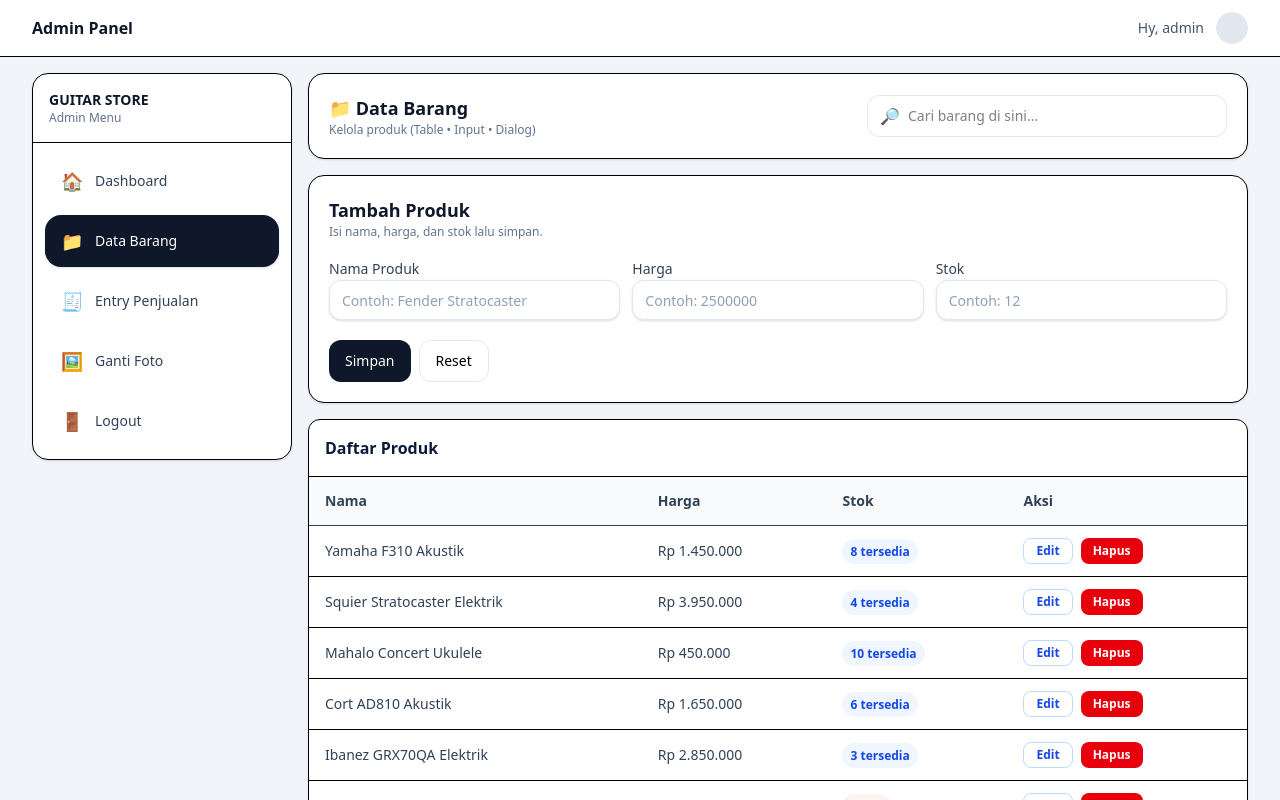
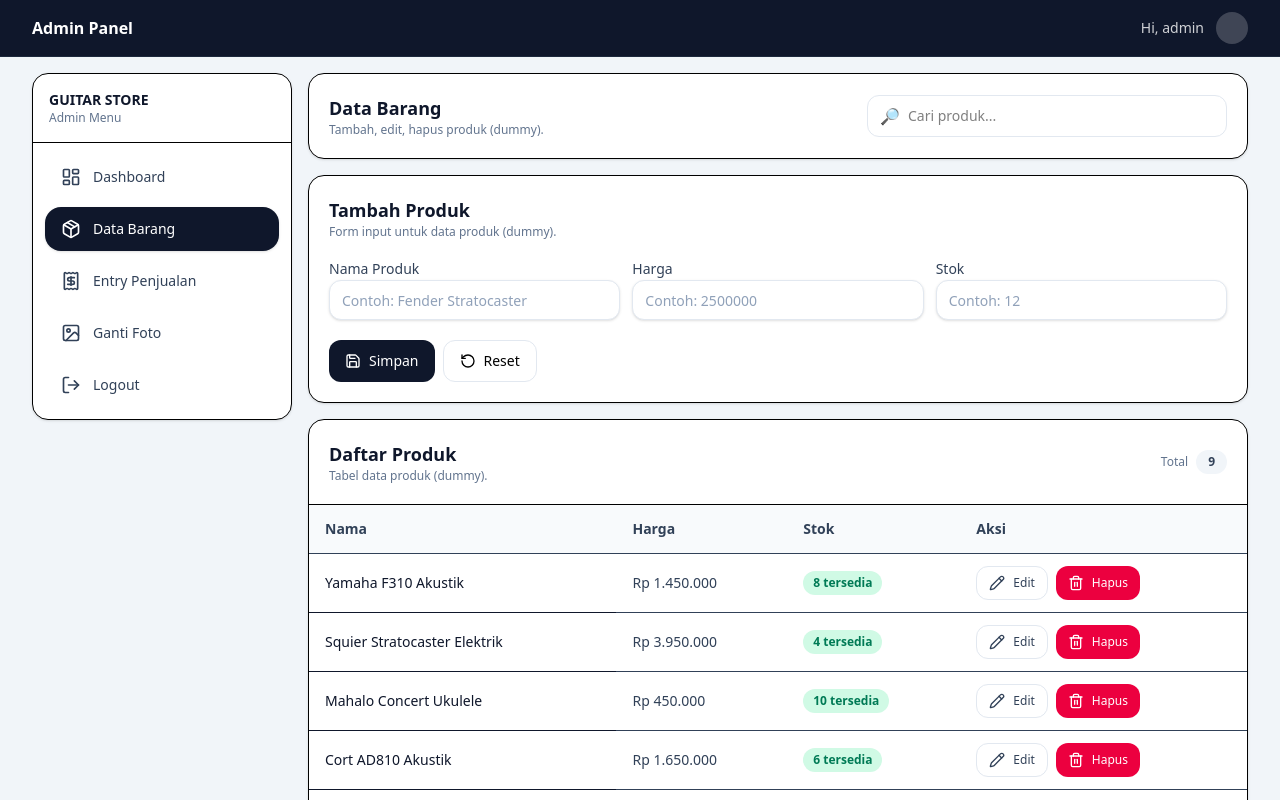
Before and after one commit to gremio2306/ByteWorkProduct, a React (Vite) app in the folder FinalProject/: page /admin/data-barang in a window 1280 px wide. Shown: the top 800 px of the page. Built offline with nearby package versions, Linux system fonts and the light colour scheme.

Commit message:
update admin

```diff
--- a/FinalProject/package.json
+++ b/FinalProject/package.json
@@ -11,6 +11,7 @@
   },
   "dependencies": {
     "@tailwindcss/vite": "^4.1.18",
+    "lucide-react": "^0.562.0",
     "react": "^19.2.0",
     "react-dom": "^19.2.0",
     "react-router-dom": "^7.11.0",
--- a/FinalProject/src/App.jsx
+++ b/FinalProject/src/App.jsx
@@ -5,9 +5,9 @@ import "./App.css";
 import Home from "./pages/Home.jsx";
 import ProductDetail from "./pages/ProductDetail.jsx";
 
-// ADMIN
-import AdminHome from "./components/admin/AdminHome.jsx"; // Dashboard admin (baru)
-import AdminDashboard from "./pages/AdminDashboard.jsx"; // Data Barang (CRUD)
+// Admin
+import AdminHome from "./components/admin/AdminHome.jsx";
+import AdminDashboard from "./pages/AdminDashboard.jsx";
 
 import EntryPenjualan from "./components/admin/EntryPenjualan.jsx";
 import GantiFoto from "./components/admin/GantiFoto.jsx";
--- a/FinalProject/src/components/admin/AdminHeader.jsx
+++ b/FinalProject/src/components/admin/AdminHeader.jsx
@@ -10,7 +10,6 @@ export default function AdminHeader({
       <div className="flex flex-col gap-4 sm:flex-row sm:items-center sm:justify-between">
         <div>
           <h1 className="font-bold text-lg">Admin Guitar Store</h1>
-          <p className="text-xs text-white/70">Kelola data produk (Table • Input • Dialog)</p>
         </div>
 
         <div className="flex flex-wrap items-center gap-2">
--- a/FinalProject/src/components/admin/AdminLayout.jsx
+++ b/FinalProject/src/components/admin/AdminLayout.jsx
@@ -1,15 +1,24 @@
 import { useState } from "react";
 import { NavLink } from "react-router-dom";
+import {
+  LayoutDashboard,
+  Package,
+  Receipt,
+  Image as ImageIcon,
+  LogOut,
+  Menu,
+  X,
+} from "lucide-react";
 
 export default function AdminLayout({ children }) {
   const [open, setOpen] = useState(false);
 
   const menu = [
-    { label: "Dashboard", icon: "🏠", to: "/admin" },
-    { label: "Data Barang", icon: "📁", to: "/admin/data-barang" },
-    { label: "Entry Penjualan", icon: "🧾", to: "/admin/entry-penjualan" },
-    { label: "Ganti Foto", icon: "🖼️", to: "/admin/ganti-foto" },
-    { label: "Logout", icon: "🚪", to: "/admin/logout" },
+    { label: "Dashboard", to: "/admin", icon: LayoutDashboard },
+    { label: "Data Barang", to: "/admin/data-barang", icon: Package },
+    { label: "Entry Penjualan", to: "/admin/entry-penjualan", icon: Receipt },
+    { label: "Ganti Foto", to: "/admin/ganti-foto", icon: ImageIcon },
+    { label: "Logout", to: "/admin/logout", icon: LogOut },
   ];
 
   const linkClass = ({ isActive }) =>
@@ -23,22 +32,25 @@ export default function AdminLayout({ children }) {
   return (
     <div className="min-h-screen bg-slate-100">
       {/* Topbar */}
-      <header className="sticky top-0 z-40 border-b bg-white">
+      <header className="sticky top-0 z-40 border-b border-slate-800 bg-slate-900 text-white">
         <div className="mx-auto w-full max-w-7xl px-3 sm:px-6 lg:px-8 h-14 flex items-center justify-between">
           <div className="flex items-center gap-2">
             <button
-              className="sm:hidden rounded-lg border border-slate-200 px-3 py-1.5 text-sm"
+             className="sm:hidden rounded-lg border border-white/20 px-2.5 py-1.5 hover:bg-white/10 transition"
               onClick={() => setOpen(true)}
               type="button"
             >
-              ☰
+              <Menu className="h-5 w-5" />
             </button>
-            <div className="font-semibold text-slate-900">Admin Panel</div>
+          <div className="font-semibold text-white">Admin Panel</div>
+
           </div>
 
           <div className="flex items-center gap-3 text-sm">
-            <div className="text-slate-600">Hy, admin</div>
-            <div className="h-8 w-8 rounded-full bg-slate-200" />
+            <div className="text-white/80">Hi, admin</div>
+
+            <div className="h-8 w-8 rounded-full bg-white/20" />
+
           </div>
         </div>
       </header>
@@ -56,17 +68,20 @@ export default function AdminLayout({ children }) {
               </div>
 
               <nav className="p-3 grid gap-2">
-                {menu.map((m) => (
+                {menu.map((m) => {
+                  const Icon = m.icon;
+                  return (
                     <NavLink
                       key={m.label}
                       to={m.to}
                       className={linkClass}
-                    end={m.to === "/admin"}   // ✅ hanya Dashboard yang end
+                      end={m.to === "/admin"} // ✅ dashboard tidak ikut aktif di subroute
                     >
-                    <span className="text-lg">{m.icon}</span>
+                      <Icon className="h-5 w-5" />
                       <span>{m.label}</span>
                     </NavLink>
-                ))}
+                  );
+                })}
               </nav>
             </div>
           </aside>
@@ -78,7 +93,7 @@ export default function AdminLayout({ children }) {
                 className="absolute inset-0 bg-black/40"
                 onClick={() => setOpen(false)}
               />
-              <div className="absolute left-0 top-0 h-full w-[80%] max-w-[300px] bg-white shadow-xl p-4">
+              <div className="absolute left-0 top-0 h-full w-[80%] max-w-75 bg-white shadow-xl p-4">
                 <div className="flex items-center justify-between mb-4">
                   <div className="font-semibold text-slate-900">Menu</div>
                   <button
@@ -86,12 +101,14 @@ export default function AdminLayout({ children }) {
                     onClick={() => setOpen(false)}
                     type="button"
                   >
-                    ✕
+                    <X className="h-4 w-4" />
                   </button>
                 </div>
 
                 <nav className="grid gap-2">
-                  {menu.map((m) => (
+                  {menu.map((m) => {
+                    const Icon = m.icon;
+                    return (
                       <NavLink
                         key={m.label}
                         to={m.to}
@@ -102,14 +119,15 @@ export default function AdminLayout({ children }) {
                             "w-full flex items-center gap-3 px-4 py-3 rounded-2xl text-sm font-medium transition border",
                             isActive
                               ? "bg-slate-900 text-white border-slate-900"
-                            : "border-slate-200 text-slate-700",
+                              : "border-slate-200 text-slate-700 hover:bg-slate-50",
                           ].join(" ")
                         }
                       >
-                      <span className="text-lg">{m.icon}</span>
+                        <Icon className="h-5 w-5" />
                         <span>{m.label}</span>
                       </NavLink>
-                  ))}
+                    );
+                  })}
                 </nav>
               </div>
             </div>
--- a/FinalProject/src/components/admin/DataTable.jsx
+++ b/FinalProject/src/components/admin/DataTable.jsx
@@ -1,64 +1,132 @@
-import { Table, TableHeader, TableRow, TableHead, TableBody, TableCell } from "@/components/ui/table";
-import { Dialog, DialogTrigger, DialogContent, DialogHeader, DialogTitle, DialogDescription, DialogFooter, DialogClose } from "@/components/ui/dialog";
+import {
+  Table,
+  TableBody,
+  TableCell,
+  TableHead,
+  TableHeader,
+  TableRow,
+} from "@/components/ui/table.jsx";
 
-const rupiah = (n) => new Intl.NumberFormat("id-ID").format(n);
+import {
+  Dialog,
+  DialogTrigger,
+  DialogContent,
+  DialogHeader,
+  DialogTitle,
+  DialogDescription,
+  DialogFooter,
+  DialogClose,
+} from "@/components/ui/dialog.jsx";
+
+import { Pencil, Trash2 } from "lucide-react";
+
+const rupiah = (n) => new Intl.NumberFormat("id-ID").format(Number(n || 0));
 
 export default function DataTable({ data, onEdit, onDelete }) {
   return (
-    <section className="rounded-xl border bg-white shadow-sm overflow-hidden">
-      <div className="p-4 border-b">
-        <h3 className="font-semibold text-[#0B1B3A]">Daftar Produk</h3>
+    <section className="rounded-2xl border bg-white shadow-sm overflow-hidden">
+      <div className="p-5 border-b flex flex-col gap-2 sm:flex-row sm:items-center sm:justify-between">
+        <div>
+          <h2 className="text-lg font-semibold text-slate-900">Daftar Produk</h2>
+          <p className="text-xs text-slate-500">Tabel data produk (dummy).</p>
+        </div>
+
+        <div className="inline-flex items-center gap-2">
+          <span className="text-xs text-slate-500">Total</span>
+          <span className="rounded-full bg-slate-100 px-3 py-1 text-xs font-semibold text-slate-700">
+            {data.length}
+          </span>
+        </div>
       </div>
 
       <div className="overflow-x-auto">
-        <Table className="min-w-175">
+        <Table className="text-sm min-w-180">
           <TableHeader>
-            <TableRow className="bg-slate-50">
-              <TableHead>Nama</TableHead>
-              <TableHead>Harga</TableHead>
-              <TableHead>Stok</TableHead>
-              <TableHead>Aksi</TableHead>
+            <TableRow className="bg-slate-50 text-slate-700">
+              <TableHead className="p-3 border-b">Nama</TableHead>
+              <TableHead className="p-3 border-b">Harga</TableHead>
+              <TableHead className="p-3 border-b">Stok</TableHead>
+              <TableHead className="p-3 border-b">Aksi</TableHead>
             </TableRow>
           </TableHeader>
+
           <TableBody>
-            {data.map((p) => (
+            {data.length === 0 ? (
+              <TableRow>
+                <TableCell className="p-6 text-center text-slate-500" colSpan={4}>
+                  Belum ada data produk.
+                </TableCell>
+              </TableRow>
+            ) : (
+              data.map((p) => (
                 <TableRow key={p.id} className="hover:bg-slate-50">
-                <TableCell className="font-medium">{p.name}</TableCell>
-                <TableCell>Rp {rupiah(p.price)}</TableCell>
-                <TableCell>
-                  <span className={`px-2 py-1 rounded-full text-xs font-semibold ${
-                    p.stock > 0 ? "bg-blue-50 text-blue-700" : "bg-red-50 text-red-600"
-                  }`}>
-                    {p.stock > 0 ? `${p.stock} tersedia` : "Habis"}
+                  <TableCell className="p-3 border-b font-medium text-slate-900">
+                    {p.name}
+                  </TableCell>
+
+                  <TableCell className="p-3 border-b text-slate-700">
+                    Rp {rupiah(p.price)}
+                  </TableCell>
+
+                  <TableCell className="p-3 border-b">
+                    <span
+                      className={
+                        "inline-flex items-center rounded-full px-2.5 py-1 text-xs font-semibold " +
+                        (Number(p.stock) > 0
+                          ? "bg-emerald-100 text-emerald-700"
+                          : "bg-rose-100 text-rose-700")
+                      }
+                    >
+                      {Number(p.stock) > 0 ? `${p.stock} tersedia` : "Habis"}
                     </span>
                   </TableCell>
-                <TableCell>
-                  <div className="flex gap-2">
+
+                  <TableCell className="p-3 border-b">
+                    <div className="flex flex-wrap gap-2">
+                      {/* Edit */}
                       <button
-                      className="border border-blue-200 text-blue-700 px-3 py-1 rounded-lg text-xs font-semibold hover:bg-blue-50"
-                      onClick={() => onEdit(p)}
+                        className="rounded-xl border border-slate-200 hover:bg-slate-50 px-3 py-2 text-xs font-medium active:scale-[0.98] transition inline-flex items-center gap-2"
+                        onClick={() => onEdit?.(p)}
+                        type="button"
+                        title="Edit"
                       >
+                        <Pencil className="h-4 w-4" />
                         Edit
                       </button>
+
+                      {/* Hapus */}
                       <Dialog>
                         <DialogTrigger asChild>
-                        <button className="bg-red-600 hover:bg-red-700 text-white px-3 py-1 rounded-lg text-xs font-semibold">
+                          <button
+                            className="rounded-xl bg-rose-600 hover:bg-rose-700 text-white px-3 py-2 text-xs font-medium active:scale-[0.98] transition inline-flex items-center gap-2"
+                            type="button"
+                            title="Hapus"
+                          >
+                            <Trash2 className="h-4 w-4" />
                             Hapus
                           </button>
                         </DialogTrigger>
+
                         <DialogContent>
                           <DialogHeader>
                             <DialogTitle>Hapus produk?</DialogTitle>
-                          <DialogDescription>{p.name} akan dihapus.</DialogDescription>
+                            <DialogDescription>
+                              Produk <b>{p.name}</b> akan dihapus. Aksi ini tidak bisa dibatalkan.
+                            </DialogDescription>
                           </DialogHeader>
+
                           <DialogFooter>
                             <DialogClose asChild>
-                            <button className="px-4 py-2 border rounded-lg">Batal</button>
+                              <button className="rounded-xl border border-slate-200 hover:bg-slate-50 px-4 py-2 text-sm font-medium">
+                                Batal
+                              </button>
                             </DialogClose>
+
                             <DialogClose asChild>
                               <button
-                              className="px-4 py-2 bg-red-600 text-white rounded-lg"
-                              onClick={() => onDelete(p.id)}
+                                className="rounded-xl bg-rose-600 hover:bg-rose-700 text-white px-4 py-2 text-sm font-medium"
+                                onClick={() => onDelete?.(p.id)}
+                                type="button"
                               >
                                 Ya, Hapus
                               </button>
@@ -69,7 +137,8 @@ export default function DataTable({ data, onEdit, onDelete }) {
                     </div>
                   </TableCell>
                 </TableRow>
-            ))}
+              ))
+            )}
           </TableBody>
         </Table>
       </div>
--- a/FinalProject/src/components/admin/EntryPenjualan.jsx
+++ b/FinalProject/src/components/admin/EntryPenjualan.jsx
@@ -1,15 +1,76 @@
-import AdminLayout from "../../components/admin/AdminLayout";
+import { useMemo, useState } from "react";
+import { Receipt, Search } from "lucide-react";
+import AdminLayout from "./AdminLayout";
+
+const rupiah = (n) => new Intl.NumberFormat("id-ID").format(Number(n || 0));
+
+const dummySales = [
+  { id: 1, tanggal: "2026-01-01", produk: "Yamaha F310 Akustik", qty: 1, total: 1450000 },
+  { id: 2, tanggal: "2026-01-02", produk: "Squier Stratocaster Elektrik", qty: 1, total: 3950000 },
+  { id: 3, tanggal: "2026-01-03", produk: "Capo Gitar Aluminium", qty: 2, total: 90000 },
+];
 
 export default function EntryPenjualan() {
+  const [data] = useState(dummySales);
+  const [q, setQ] = useState("");
+
+  const filtered = useMemo(() => {
+    const s = q.trim().toLowerCase();
+    if (!s) return data;
+    return data.filter((x) => x.produk.toLowerCase().includes(s));
+  }, [data, q]);
+
   return (
     <AdminLayout>
-      <div className="rounded-2xl border bg-white p-6 shadow-sm">
-        <h1 className="text-lg font-semibold text-slate-900">
-          🧾 Entry Penjualan
-        </h1>
-        <p className="mt-2 text-sm text-slate-500">
-          Halaman entry penjualan (dummy).
-        </p>
+      <div className="rounded-2xl border bg-white shadow-sm p-4 sm:p-5">
+        <div className="flex flex-col gap-3 sm:flex-row sm:items-center sm:justify-between">
+          <div className="flex items-center gap-2 text-lg font-semibold text-slate-900">
+            <Receipt className="h-5 w-5" />
+            Entry Penjualan
+          </div>
+
+          <div className="w-full sm:w-90">
+            <div className="flex items-center gap-2 rounded-xl border border-slate-200 bg-white px-3 py-2">
+              <Search className="h-4 w-4 text-slate-400" />
+              <input
+                value={q}
+                onChange={(e) => setQ(e.target.value)}
+                placeholder="Cari produk terjual..."
+                className="w-full text-sm outline-none"
+              />
+            </div>
+          </div>
+        </div>
+
+        <div className="mt-4 overflow-x-auto">
+          <table className="w-full min-w-180 text-sm">
+            <thead className="bg-slate-50">
+              <tr className="border-b">
+                <th className="text-left p-3">Tanggal</th>
+                <th className="text-left p-3">Produk</th>
+                <th className="text-left p-3">Qty</th>
+                <th className="text-left p-3">Total</th>
+              </tr>
+            </thead>
+            <tbody>
+              {filtered.map((x) => (
+                <tr key={x.id} className="border-b hover:bg-slate-50/70">
+                  <td className="p-3">{x.tanggal}</td>
+                  <td className="p-3 font-medium text-slate-900">{x.produk}</td>
+                  <td className="p-3">{x.qty}</td>
+                  <td className="p-3">Rp {rupiah(x.total)}</td>
+                </tr>
+              ))}
+              {filtered.length === 0 && (
+                <tr>
+                  <td colSpan={4} className="p-6 text-center text-slate-500">
+                    Data penjualan tidak ditemukan.
+                  </td>
+                </tr>
+              )}
+            </tbody>
+          </table>
+        </div>
       </div>
     </AdminLayout>
   );
--- a/FinalProject/src/components/admin/FormData.jsx
+++ b/FinalProject/src/components/admin/FormData.jsx
@@ -1,14 +1,11 @@
 import { useEffect, useState } from "react";
 import { Input } from "@/components/ui/input.jsx";
+import { Save, RotateCcw } from "lucide-react";
 
-const empty = { name: "", price: "", stock: "" };
-
-export default function FormData({ mode = "add", initialValue, onSave }) {
-  const [form, setForm] = useState(empty);
-  const [error, setError] = useState("");
+export default function FormData({ mode = "add", initialValue = null, onSave }) {
+  const [form, setForm] = useState({ name: "", price: "", stock: "" });
 
   useEffect(() => {
-    setError("");
     if (mode === "edit" && initialValue) {
       setForm({
         name: initialValue.name ?? "",
@@ -16,7 +13,7 @@ export default function FormData({ mode = "add", initialValue, onSave }) {
         stock: String(initialValue.stock ?? ""),
       });
     } else {
-      setForm(empty);
+      setForm({ name: "", price: "", stock: "" });
     }
   }, [mode, initialValue]);
 
@@ -24,27 +21,21 @@ export default function FormData({ mode = "add", initialValue, onSave }) {
     setForm((prev) => ({ ...prev, [e.target.name]: e.target.value }));
   };
 
-  const validate = () => {
-    if (!form.name.trim()) return "Nama produk wajib diisi.";
-    if (form.price === "" || isNaN(Number(form.price)) || Number(form.price) <= 0)
-      return "Harga harus angka dan > 0.";
-    if (form.stock === "" || isNaN(Number(form.stock)) || Number(form.stock) < 0)
-      return "Stok harus angka dan >= 0.";
-    return "";
+  const onSubmit = () => {
+    const payload = {
+      name: form.name.trim(),
+      price: Number(form.price || 0),
+      stock: Number(form.stock || 0),
+    };
+
+    if (!payload.name) return alert("Nama produk wajib diisi.");
+    onSave?.(payload);
+
+    if (mode === "add") setForm({ name: "", price: "", stock: "" });
   };
 
-  const handleSave = () => {
-    const msg = validate();
-    if (msg) return setError(msg);
-
-    onSave?.({
-      name: form.name.trim(),
-      price: Number(form.price),
-      stock: Number(form.stock),
-    });
-
-    setForm(empty);
-    setError("");
+  const onReset = () => {
+    setForm({ name: "", price: "", stock: "" });
   };
 
   return (
@@ -54,7 +45,7 @@ export default function FormData({ mode = "add", initialValue, onSave }) {
           {mode === "edit" ? "Edit Produk" : "Tambah Produk"}
         </h2>
         <p className="text-xs text-slate-500">
-          Isi nama, harga, dan stok lalu simpan.
+          Form input untuk data produk (dummy).
         </p>
       </div>
 
@@ -95,29 +86,22 @@ export default function FormData({ mode = "add", initialValue, onSave }) {
         </div>
       </div>
 
-      {error && (
-        <div className="mt-4 rounded-xl border border-rose-200 bg-rose-50 px-4 py-3 text-sm text-rose-700">
-          {error}
-        </div>
-      )}
-
       <div className="mt-5 flex flex-wrap gap-2">
         <button
-          className="rounded-xl bg-slate-900 hover:bg-slate-800 text-white px-4 py-2.5 text-sm font-medium active:scale-[0.98] transition"
-          onClick={handleSave}
+          className="rounded-xl bg-slate-900 hover:bg-slate-800 text-white px-4 py-2.5 text-sm font-medium active:scale-[0.98] transition inline-flex items-center gap-2"
+          onClick={onSubmit}
           type="button"
         >
+          <Save className="h-4 w-4" />
           {mode === "edit" ? "Simpan Perubahan" : "Simpan"}
         </button>
 
         <button
-          className="rounded-xl border border-slate-200 hover:bg-slate-50 px-4 py-2.5 text-sm font-medium active:scale-[0.98] transition"
-          onClick={() => {
-            setForm(empty);
-            setError("");
-          }}
+          className="rounded-xl border border-slate-200 hover:bg-slate-50 px-4 py-2.5 text-sm font-medium active:scale-[0.98] transition inline-flex items-center gap-2"
+          onClick={onReset}
           type="button"
         >
+          <RotateCcw className="h-4 w-4" />
           Reset
         </button>
       </div>
--- a/FinalProject/src/pages/AdminDashboard.jsx
+++ b/FinalProject/src/pages/AdminDashboard.jsx
@@ -1,15 +1,12 @@
 import { useMemo, useState } from "react";
-
 import AdminLayout from "../components/admin/AdminLayout.jsx";
 import FormData from "../components/admin/FormData.jsx";
 import DataTable from "../components/admin/DataTable.jsx";
-
 import dummyProducts from "../data/dummyProducts";
 
 export default function AdminDashboard() {
   const [data, setData] = useState(dummyProducts ?? []);
   const [query, setQuery] = useState("");
-
   const [mode, setMode] = useState("add"); // add | edit
   const [selected, setSelected] = useState(null);
 
@@ -25,9 +22,7 @@ export default function AdminDashboard() {
       return;
     }
 
-    // edit mode
     if (!selected) return;
-
     setData((prev) =>
       prev.map((x) => (x.id === selected.id ? { ...x, ...payload } : x))
     );
@@ -48,23 +43,25 @@ export default function AdminDashboard() {
   return (
     <AdminLayout>
       <div className="grid gap-4">
-        {/* Header konten */}
+        {/* Header + Search */}
         <div className="rounded-2xl border bg-white shadow-sm p-4 sm:p-5">
           <div className="flex flex-col gap-3 sm:flex-row sm:items-center sm:justify-between">
             <div>
-              <h1 className="text-lg font-semibold text-slate-900">📁 Data Barang</h1>
+              <h1 className="text-lg font-semibold text-slate-900">
+                Data Barang
+              </h1>
               <p className="text-xs text-slate-500">
-                Kelola produk (Table • Input • Dialog)
+                Tambah, edit, hapus produk (dummy).
               </p>
             </div>
 
-            <div className="w-full sm:w-[360px]">
+            <div className="w-full sm:w-90">
               <div className="flex items-center gap-2 rounded-xl border border-slate-200 bg-white px-3 py-2">
                 <span className="text-slate-400">🔎</span>
                 <input
                   value={query}
                   onChange={(e) => setQuery(e.target.value)}
-                  placeholder="Cari barang di sini..."
+                  placeholder="Cari produk..."
                   className="w-full text-sm outline-none"
                 />
               </div>
@@ -72,10 +69,7 @@ export default function AdminDashboard() {
           </div>
         </div>
 
-        {/* Form tambah / edit */}
         <FormData mode={mode} initialValue={selected} onSave={handleSave} />
-
-        {/* Table */}
         <DataTable data={filtered} onEdit={handleEdit} onDelete={handleDelete} />
       </div>
     </AdminLayout>
```
Also changed, not shown: FinalProject/src/components/admin/AdminHome.jsx (+28 -19 lines), FinalProject/src/components/admin/GantiFoto.jsx (+49 -5 lines), 1 other file (tests, documents, lock files or other folders). Lines whose indentation alone changed are shown as unchanged.
